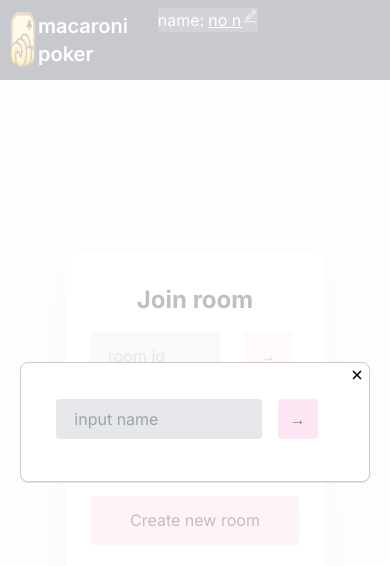
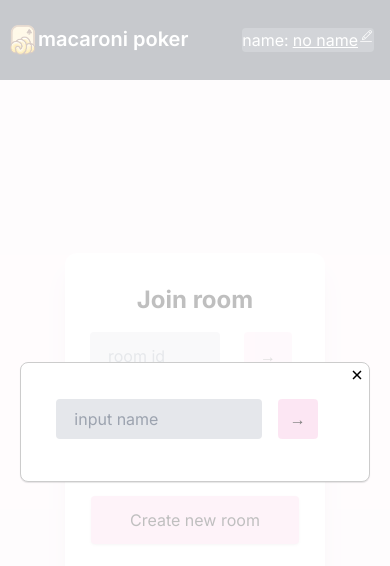
Before and after one commit to macaroni10y/planning-poker-front-nextjs, a Next.js app: page / in a window 390 px wide. Shown: the top 566 px of the page. Built offline with nearby package versions, Linux system fonts and the light colour scheme.

Commit message:
quit starting timer on mounted

```diff
--- a/app/(routes)/rooms/[roomId]/page.tsx
+++ b/app/(routes)/rooms/[roomId]/page.tsx
@@ -60,8 +60,6 @@ const Page = ({ params }: { params: { roomId: string } }) => {
 			setIsPaused(true);
 		}
 	};
-
-	useEffect(() => startTimer(), []);
 
 	/**
 	 * an operation when a message to resume timers with specified time is received
--- a/app/_components/uiparts/Header.tsx
+++ b/app/_components/uiparts/Header.tsx
@@ -13,6 +13,10 @@ interface Props {
 	renderTimer?: () => ReactElement;
 }
 const Header = (props: Props) => {
+	const additionalStyles =
+		props.roomId && props.onEdit && props.renderTimer
+			? "grid grid-rows-2 grid-cols-2"
+			: "";
 	const [userName, setUserName] = useAtom(userNameAtom);
 	return (
 		<nav className="bg-gray-800 h-20 md:h-16 p-2 md:p-4 text-white flex">
@@ -28,7 +32,7 @@ const Header = (props: Props) => {
 						macaroni poker
 					</Link>
 				</div>
-				<div className="grid grid-rows-2 grid-cols-2 md:flex md:flex-row">
+				<div className={`md:flex md:flex-row ${additionalStyles}`}>
 					{props.renderTimer ? props.renderTimer() : ""}
 					{props.roomId ? (
 						<CopyToClipBoard
```
